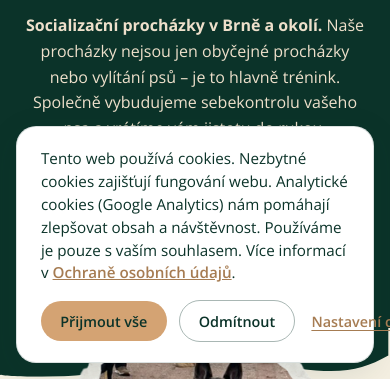
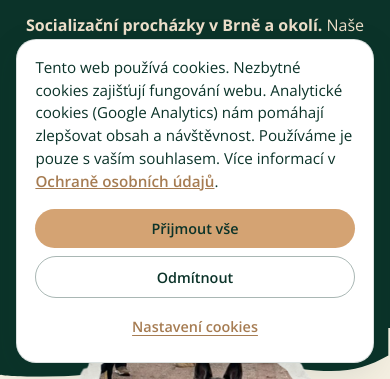
Before and after one commit to barboravasickova/psochazky, a plain HTML site: page index.html in a window 390 px wide. Shown: the part 465-844 px from the top of the page. Drawn offline with nearby package versions, Linux system fonts and the light colour scheme; a web font is replaced by a local one.

Commit message:
chore: update stylesheet version to v4 across multiple HTML files for cache busting and improve mobile cookie banner styling

```diff
--- a/index.html
+++ b/index.html
@@ -19,7 +19,7 @@
     <meta name="twitter:description" content="Socializace psů, procházky se psem a výcvik psů v Brně. Pomáháme s reaktivitou, přetížením i převýchovou psa v reálném prostředí." />
     <meta name="twitter:image" content="https://psochazky.cz/images/psochazka-foto.jpg" />
     <link rel="icon" type="image/svg+xml" href="images/pejsci-logo.svg">
-    <link rel="stylesheet" href="styles.css?v=3" />
+    <link rel="stylesheet" href="styles.css?v=4" />
     <link rel="preconnect" href="https://fonts.googleapis.com" />
     <link rel="preconnect" href="https://fonts.gstatic.com" crossorigin />
     <link
--- a/styles.css
+++ b/styles.css
@@ -2779,6 +2779,37 @@ body.cookie-settings-open {
   background-color: #f5be88;
 }
 
+@media (max-width: 767px) {
+  .cookie-banner__inner {
+    flex-direction: column;
+    align-items: stretch;
+    padding: 1rem 1.15rem;
+  }
+
+  .cookie-banner__text {
+    flex: none;
+    width: 100%;
+  }
+
+  .cookie-banner__actions {
+    flex-direction: column;
+    align-items: stretch;
+    width: 100%;
+    flex-shrink: 1;
+  }
+
+  .cookie-banner__btn,
+  .cookie-banner__link {
+    width: 100%;
+    text-align: center;
+    box-sizing: border-box;
+  }
+
+  .cookie-banner__link {
+    padding: 0.65rem 1rem;
+  }
+}
+
 @media (min-width: 768px) {
   .cookie-banner__actions {
     flex-wrap: nowrap;
```
Also changed, not shown: aktualni-akce.html (+1 -1 lines), blog-detail.html (+1 -1 lines), blog.html (+1 -1 lines), cenik.html (+1 -1 lines), dalsi-sluzby.html (+1 -1 lines), gdpr.html (+1 -1 lines), jak-to-funguje.html (+1 -1 lines), kontakt.html (+1 -1 lines), o-mne.html (+1 -1 lines), o-webu.html (+1 -1 lines), obchodni-podminky.html (+1 -1 lines), rezervace/index.html (+1 -1 lines), socializacni-prochazky.html (+1 -1 lines).
